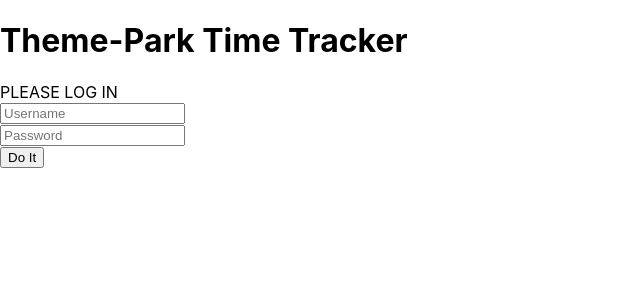
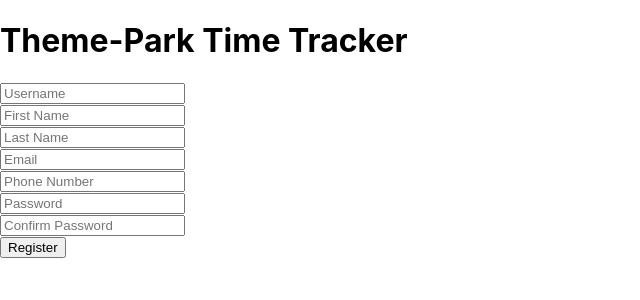
Before and after one commit to tristen-robinson-ucf/Group22LargeProjectPOOSD, a React (Create React App) app in the folder frontend/: page /register in a window 1280 px wide. Shown: the top 300 px of the page, without its empty margins (0-640 px from the left). Built offline with nearby package versions, Linux system fonts and the light colour scheme.

Commit message:
Added a register page

```diff
--- a/frontend/src/App.js
+++ b/frontend/src/App.js
@@ -1,11 +1,18 @@
 import React from 'react';
 import './App.css';
 import LoginPage from './pages/LoginPage';
+import { BrowserRouter, Routes, Route } from "react-router-dom";
+import RegisterPage from './pages/RegisterPage';
 
 function App()
 {
   return (
-  <LoginPage />
+    <BrowserRouter>
+      <Routes>
+        <Route path="/" index element={<LoginPage/>} />
+        <Route path="/register" index element={<RegisterPage/>} />
+      </Routes>
+    </BrowserRouter>
   );
 }
 
--- a/frontend/src/components/Login.js
+++ b/frontend/src/components/Login.js
@@ -12,7 +12,7 @@ function Login()
     {
         event.preventDefault();
 
-        var obj = {login:loginName.value,password:loginPassword.value};
+        var obj = {username:loginName.value,password:loginPassword.value};
         var js = JSON.stringify(obj);
 
         try
@@ -32,7 +32,7 @@ function Login()
                 localStorage.setItem('user_data', JSON.stringify(user));
 
                 setMessage('');
-                window.location.href = '/cards';
+                window.location.href = '/register';
             }
         }
         catch(e)
@@ -62,13 +62,9 @@ function Login()
       <div id="loginDiv">
         <form onSubmit={doLogin}>
         <span id="inner-title">PLEASE LOG IN</span><br />
-        <input type="text" id="loginName" placeholder="Username"
-  ref={(c) => loginName = c} /><br />
-<input type="password" id="loginPassword" placeholder="Password"
-  ref={(c) => loginPassword = c} /><br />
-
-        <input type="submit" id="loginButton" class="buttons" value = "Do It"
-          onClick={doLogin} />
+        <input type="text" id="loginName" placeholder="Username" ref={(c) => loginName = c} /><br />
+        <input type="password" id="loginPassword" placeholder="Password" ref={(c) => loginPassword = c} /><br />
+        <input type="submit" id="loginButton" class="buttons" value = "Do It" onClick={doLogin} />
         </form>
         <span id="loginResult">{message}</span>
     </div>
--- /dev/null
+++ b/frontend/src/components/Register.js
@@ -0,0 +1,83 @@
+import React, { useState } from 'react';
+
+function Register()
+{
+    var registerName;
+    var registerPassword;
+    var confirmPassword;
+    var firstName;
+    var lastName;
+    var email;
+    var phoneNumber;
+
+    const [message,setMessage] = useState('');
+
+
+    const doRegister = async event =>
+    {
+        event.preventDefault();
+
+        var obj = {username:registerName.value,password:registerPassword.value,firstname:firstName.value,lastname:lastName.value,email:email.value,phonenumber:phoneNumber.value};
+        var js = JSON.stringify(obj);
+
+        try
+        {
+            const response = await fetch(buildPath('api/register'),
+                {method:'POST',body:js,headers:{'Content-Type': 'application/json'}});
+
+            var res = JSON.parse(await response.text());
+
+            if( res.status != 200 )
+            {
+                setMessage('Fix this later, it probably worked :/');
+            }
+            else
+            {
+                var user = {firstname:res.firstName,lastname:res.lastname,id:res.id}
+                localStorage.setItem('user_data', JSON.stringify(user));
+
+                setMessage('');
+                window.location.href = '/register';
+            }
+        }
+        catch(e)
+        {
+            alert(e.toString());
+            return;
+        }
+    };
+
+    const app_name = 'group-22'
+    function buildPath(route)
+    {
+        if (process.env.NODE_ENV === 'production')
+        {
+            return 'https://' + app_name +  '.herokuapp.com/' + route;
+        }
+        else
+        {
+            return 'http://localhost:5000/' + route;
+        }
+    }
+
+
+
+
+    return(
+      <div>
+        <form onSubmit={doRegister}>
+            <input type='text' id='registerName' placeholder='Username' ref={(c) => registerName = c} /><br />
+            <input type='text' id='firstName' placeholder='First Name' ref={(c) => firstName = c} /><br />
+            <input type='text' id='lastName' placeholder='Last Name' ref={(c) => lastName = c} /><br />
+            <input type='text' id='email' placeholder='Email' ref={(c) => email = c} /><br />
+            <input type='text' id='phone' placeholder='Phone Number' ref={(c) => phoneNumber = c} /><br />
+            <input type='password' id='registerPassword' placeholder='Password' ref={(c) => registerPassword = c} /><br />
+            <input type='password' id='confirmPassword' placeholder='Confirm Password' ref={(c) => confirmPassword = c} /><br />
+            <input type='submit' id='registerButton' class='buttons' value='Register' onClick={doRegister} />
+        </form>
+        <span id='registerResult'>{message}</span>
+      </div>
+    );
+};
+
+export default Register;
--- /dev/null
+++ b/frontend/src/pages/RegisterPage.js
@@ -0,0 +1,17 @@
+import React from 'react';
+
+import PageTitle from '../components/PageTitle';
+import Register from '../components/Register';
+
+const RegisterPage = () =>
+{
+
+    return(
+      <div>
+        <PageTitle />
+        <Register />
+      </div>
+    );
+};
+//this is a comment, add to it, add to it again
+export default RegisterPage;
```
Also changed, not shown: 1 other file (tests, documents, lock files or other folders).
